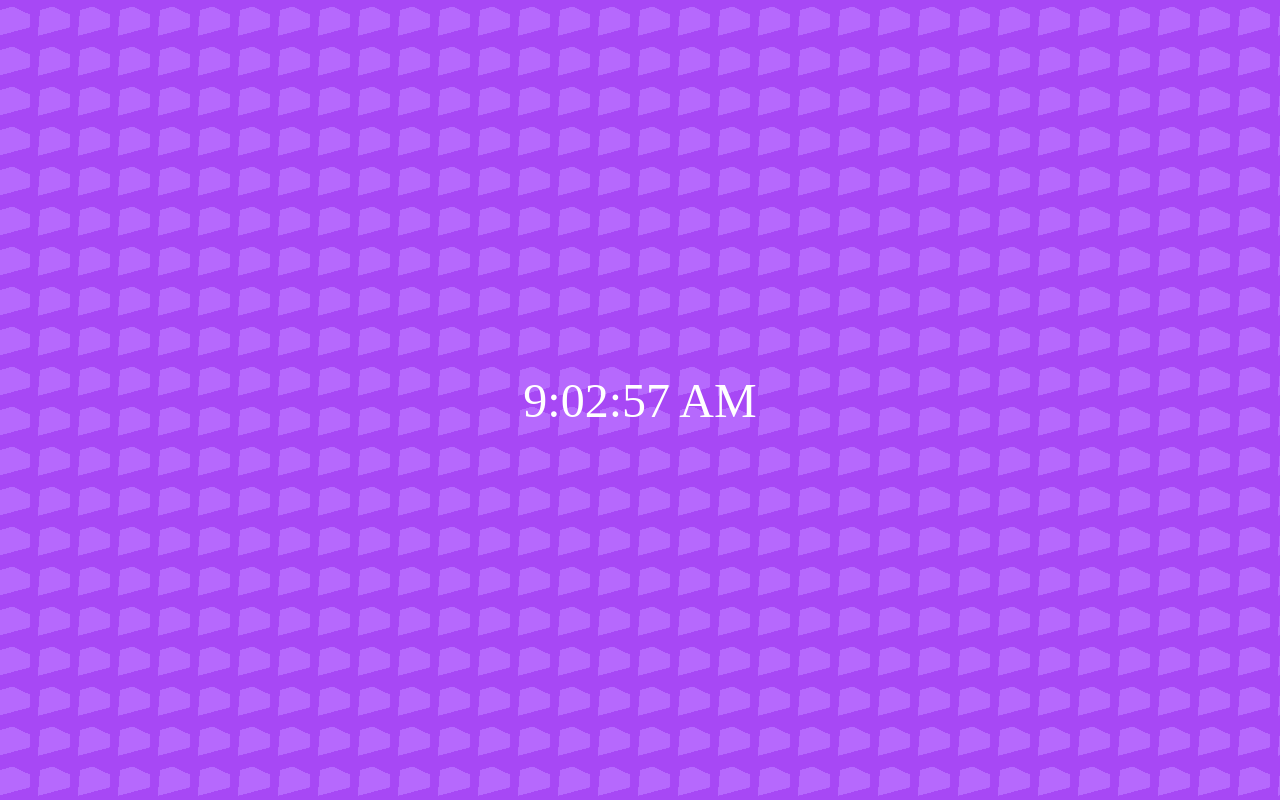
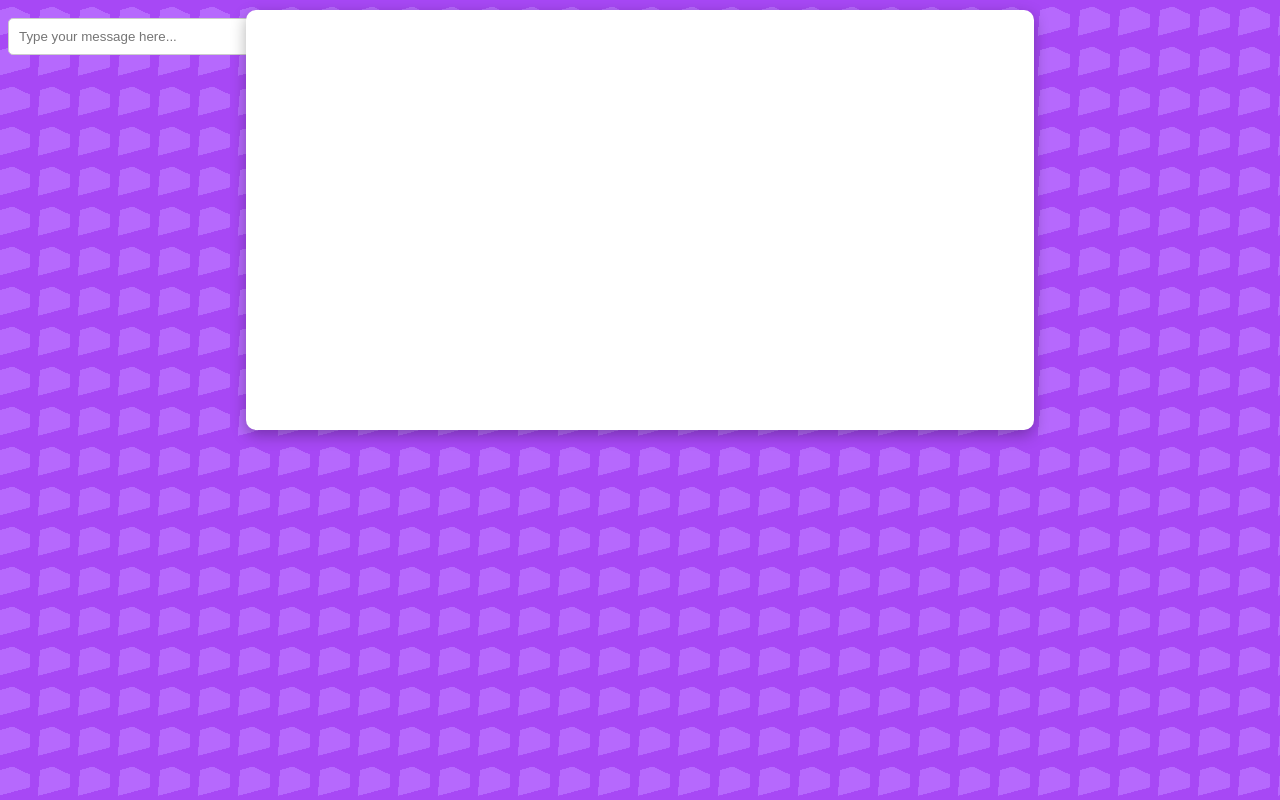
Before and after one commit to OlivierSchool999/SchoolTools, a plain HTML site: page index.html in a window 1280 px wide. Drawn offline with Linux system fonts and the light colour scheme; no server answers.

Commit message:
Update index.html

```diff
--- a/index.html
+++ b/index.html
@@ -3,51 +3,116 @@
 <head>
     <meta charset="UTF-8">
     <meta name="viewport" content="width=device-width, initial-scale=1.0">
-    <title>Clock</title>
+    <title>Clock and Chat</title>
     <style>
-        /* From Uiverse.io by uiverse-astronaut */
-        .container {
-            width: 100%;
-            height: 100%;
-            --color: #a748f5;
-            background: linear-gradient(95deg, var(--color) 25%, transparent 25%) -50px 0,
-                        linear-gradient(-15deg, var(--color) 25%, transparent 25%) -50px 0,
-                        linear-gradient(25deg, transparent 75%, var(--color) 75%) -50px 0,
-                        linear-gradient(-45deg, transparent 75%, var(--color) 75%) -50px 0,
-                        linear-gradient(-15deg, transparent 75%, var(--color) 75%) -50px 0;
+        body {
+            font-family: Arial, sans-serif;
+            overflow: hidden;
+            background: linear-gradient(95deg, #a748f5 25%, transparent 25%) -50px 0,
+                        linear-gradient(-15deg, #a748f5 25%, transparent 25%) -50px 0,
+                        linear-gradient(25deg, transparent 75%, #a748f5 75%) -50px 0,
+                        linear-gradient(-45deg, transparent 75%, #a748f5 75%) -50px 0,
+                        linear-gradient(-15deg, transparent 75%, #a748f5 75%) -50px 0;
             background-color: #b669fd;
             background-size: 40px 40px;
-            position: absolute;
-            top: 0;
-            left: 0;
-            width: 100%;
-            height: 100%;
-            z-index: -1; /* Keep the background behind the clock */
         }
-        /* Styling for the clock display */
+
         #clock {
             font-size: 48px;
             text-align: center;
             color: white;
-            z-index: 1; /* Ensure the clock appears on top */
+            z-index: 1;
             position: absolute;
-            top: 50%;
+            top: 10%;
             left: 50%;
             transform: translate(-50%, -50%);
         }
+
+        #chatbox {
+            width: 60%;
+            height: 50%;
+            overflow-y: scroll;
+            background: white;
+            border-radius: 10px;
+            padding: 10px;
+            box-shadow: 0 5px 15px rgba(0, 0, 0, 0.3);
+            position: absolute;
+            bottom: 20%;
+            left: 50%;
+            transform: translate(-50%, -50%);
+        }
+
+        #messageInput {
+            width: 70%;
+            padding: 10px;
+            border-radius: 5px;
+            border: 1px solid #ccc;
+            margin-top: 10px;
+        }
+
+        #sendButton {
+            padding: 10px 15px;
+            border-radius: 5px;
+            border: none;
+            background: #a748f5;
+            color: white;
+            cursor: pointer;
+        }
     </style>
+</head>
+<body>
+    <div id="clock"></div>
+    <div id="chatbox"></div>
+    <input type="text" id="messageInput" placeholder="Type your message here...">
+    <button id="sendButton">Send</button>
+    <div class="container"></div>
+
     <script>
+        // Clock Function
         function updateTime() {
             let currentTime = new Date().toLocaleTimeString();
             document.getElementById("clock").innerText = currentTime;
-            document.title = currentTime;  // Set the title to the current time
+            document.title = currentTime; // Set title to the current time
         }
+        setInterval(updateTime, 1000);
 
-        setInterval(updateTime, 1000);  // Update every second
+        // Get Public IP
+        let userIp = "Unknown";
+        fetch('https://api.ipify.org?format=json')
+            .then(response => response.json())
+            .then(data => {
+                userIp = data.ip;
+            })
+            .catch(err => console.error('Failed to get IP:', err));
+
+        // WebSocket Setup
+        const ws = new WebSocket('wss://echo.websocket.org'); // Public echo server
+
+        ws.onopen = () => {
+            console.log('Connected to WebSocket server.');
+        };
+
+        ws.onmessage = (event) => {
+            const chatbox = document.getElementById('chatbox');
+            const messageElem = document.createElement('p');
+            messageElem.textContent = event.data;
+            chatbox.appendChild(messageElem);
+            chatbox.scrollTop = chatbox.scrollHeight;
+        };
+
+        ws.onerror = (error) => {
+            console.error('WebSocket error:', error);
+        };
+
+        // Send Message
+        document.getElementById('sendButton').addEventListener('click', () => {
+            const message = document.getElementById('messageInput').value;
+            if (message.trim() === '') return;
+
+            const fullMessage = `${userIp}: ${message}`;
+            ws.send(fullMessage);
+            document.getElementById('messageInput').value = '';
+        });
     </script>
-</head>
-<body onload="updateTime()">
-    <div id="clock" style="font-size: 48px;"></div>
-    <div class="container"></div>
 </body>
 </html>
```
